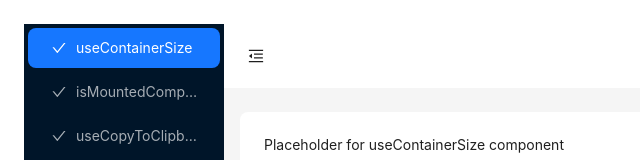
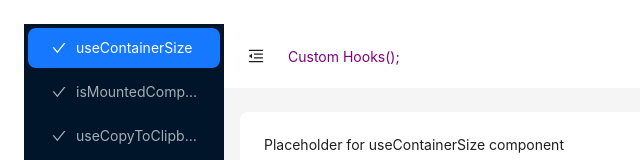
Before and after one commit to alnikif/Custom-hooks, a React (Create React App) app: page / in a window 1280 px wide. Shown: the top 160 px of the page, without its empty margins (0-640 px from the left). Built offline with nearby package versions, Linux system fonts and the light colour scheme.

Commit message:
add title

```diff
--- a/package.json
+++ b/package.json
@@ -41,5 +41,8 @@
       "last 1 firefox version",
       "last 1 safari version"
     ]
+  },
+  "devDependencies": {
+    "sass": "^1.69.7"
   }
 }
--- a/src/App.tsx
+++ b/src/App.tsx
@@ -9,9 +9,8 @@ import { Layout, Menu, Button, theme } from 'antd';
 import { CustomHooksList } from './types/customHooksType';
 import IsMountedComponent from './components/IsMountedComponent';
 import {UseIsFirstRender} from "./components/UseIsFirstRender";
-import {dracula} from "react-code-blocks";
-
-const text = "import React, {useEffect, useRef} from 'react';\n" +
+import { Title } from "./components/title/Title"
+const textUseIsFirstRender = "import React, {useEffect, useRef} from 'react';\n" +
     "\n" +
     "export const useIsFirstRender = () => {\n" +
     "    const isFirstRender = useRef(true);\n" +
@@ -25,9 +24,9 @@ const text = "import React, {useEffect, useRef} from 'react';\n" +
     "    return isFirstRender.current;\n" +
     "};";
 
-const language = 'javascript';
-const showLineNumbers = true;
-const startingLineNumber = 1;
+const languageUseIsFirstRender = 'javascript';
+const showLineNumbersUseIsFirstRender = true;
+const startingLineNumberUseIsFirstRender = 1;
 
 const { Header, Sider, Content } = Layout;
 
@@ -38,7 +37,6 @@ const App: React.FC = () => {
         token: { colorBgContainer, borderRadiusLG },
     } = theme.useToken();
 
-    // Рендер компонента в зависимости от выбранного пункта меню
     const renderSelectedComponent = () => {
         switch (selectedMenu) {
             case CustomHooksList.useContainerSize:
@@ -48,10 +46,10 @@ const App: React.FC = () => {
             case CustomHooksList.useIsFirstRender:
                 return (
                     <UseIsFirstRender
-                        text={text}
-                        language={language}
-                        showLineNumbers={showLineNumbers}
-                        startingLineNumber={startingLineNumber}
+                        text={textUseIsFirstRender}
+                        language={languageUseIsFirstRender}
+                        showLineNumbers={showLineNumbersUseIsFirstRender}
+                        startingLineNumber={startingLineNumberUseIsFirstRender}
                     />
                 )
             default:
@@ -100,6 +98,7 @@ const App: React.FC = () => {
             </Sider>
             <Layout>
                 <Header style={{ padding: 0, background: colorBgContainer }}>
+
                     <Button
                         type="text"
                         icon={collapsed ? <MenuUnfoldOutlined /> : <MenuFoldOutlined />}
@@ -110,6 +109,7 @@ const App: React.FC = () => {
                             height: 64,
                         }}
                     />
+                    <Title/>
                 </Header>
                 <Content
                     style={{
--- /dev/null
+++ b/src/components/title/Title.module.scss
@@ -0,0 +1,6 @@
+.titleWrapper{
+  color: purple;
+  //font-weight: bold;
+  text-align: center;
+  display: inline-block;
+}
--- /dev/null
+++ b/src/components/title/Title.tsx
@@ -0,0 +1,10 @@
+import {FC} from "react";
+import style from './Title.module.scss'
+
+export const Title = () => {
+    return (
+        <div className={style.titleWrapper}>
+         Custom Hooks();
+        </div>
+    )
+}
--- /dev/null
+++ b/src/types/CodeComponentTypes.ts
@@ -0,0 +1,6 @@
+export type useIsFirstRenderProps = {
+    text: string,
+    language: string,
+    showLineNumbers: boolean,
+    startingLineNumber: number,
+}
```
Also changed, not shown: src/components/UseIsFirstRender.tsx (+2 -6 lines), 1 other file (tests, documents, lock files or other folders).
